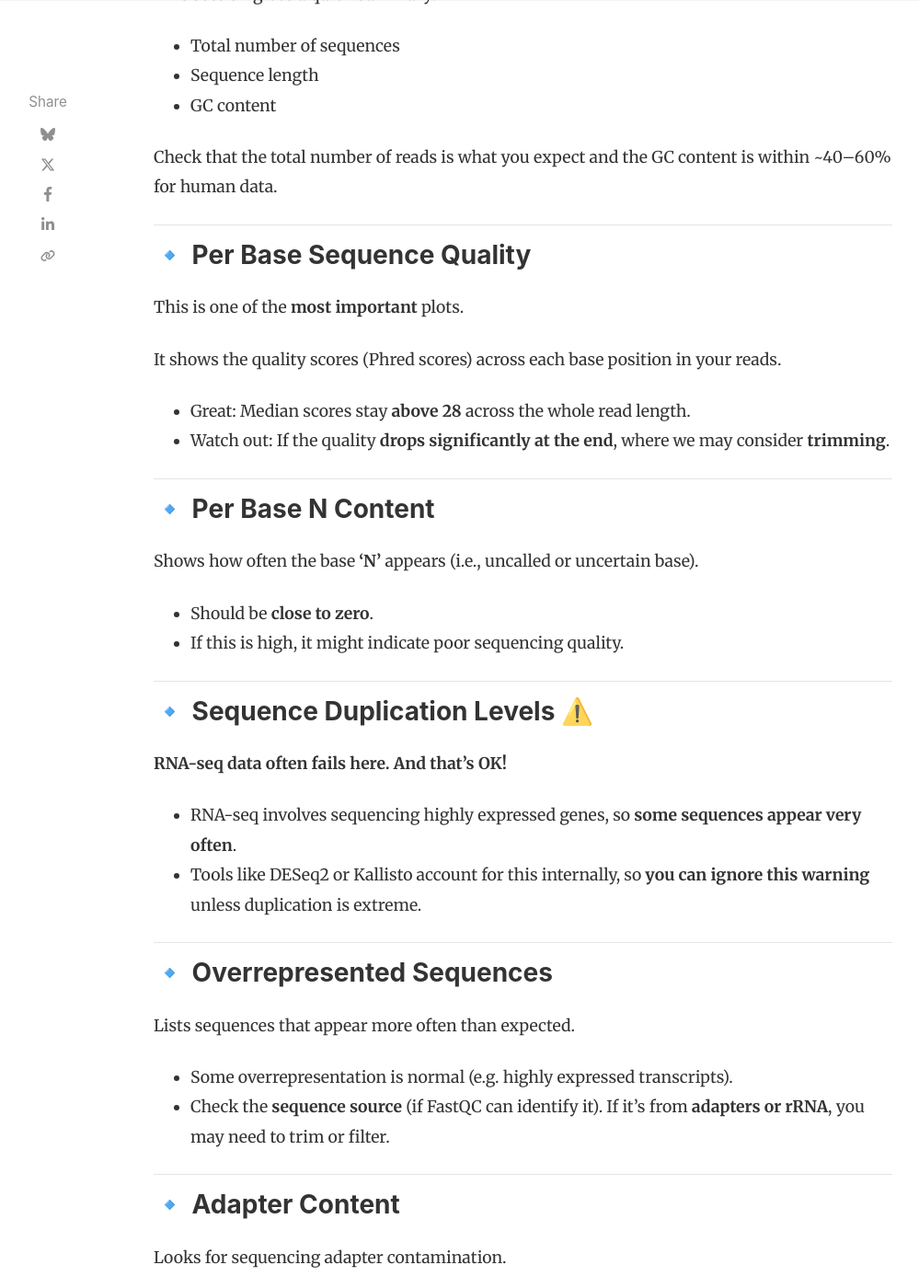
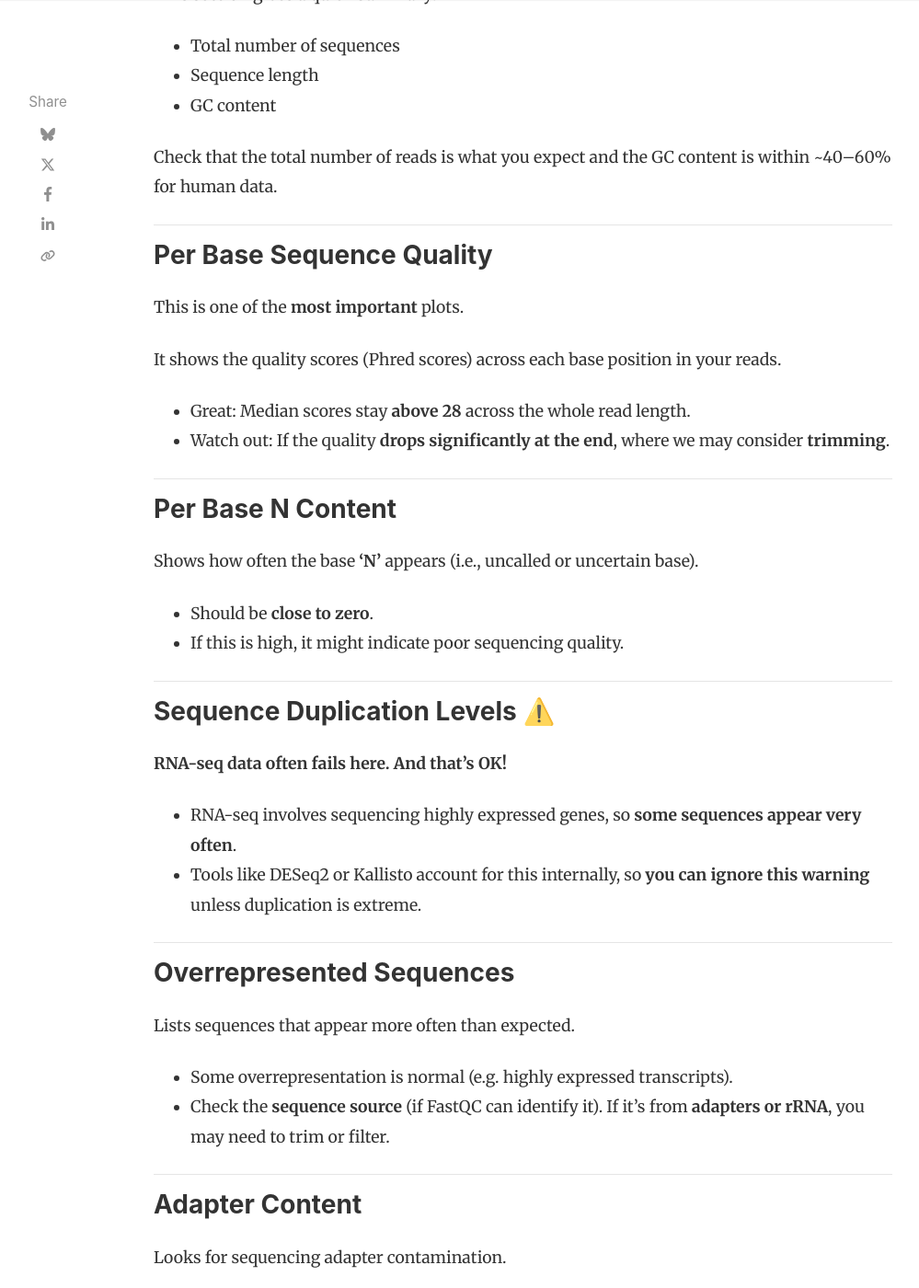
Before and after one commit to DjoserGenomics/djosergenomics.github.io, a Jekyll site: the page built from _posts/2025-08-06-Scroll-2-Hesy-Ras-Diagnostics.md, in a window 1280 px wide and 1400 px high, scrolled down 4800 px. Shown: the whole window at 92% size, without its empty margins (118-1117 px from the left). Built offline with Jekyll 4.4.1, drawn with Linux system fonts in a browser that asks for light colours; nearby versions of some CDN libraries; comment, search, counter and statistics services are not loaded; some of the changed text lies outside the part shown.

```diff
--- a/_posts/2025-08-06-Scroll-2-Hesy-Ras-Diagnostics.md
+++ b/_posts/2025-08-06-Scroll-2-Hesy-Ras-Diagnostics.md
@@ -31,7 +31,7 @@ Let’s dive into **Quality Control**.
 
 ---
 
-## 🧪 <a id="what-is-quality-control-in-rna-seq">What is Quality Control in RNA-seq?</a>
+## <a id="what-is-quality-control-in-rna-seq">What is Quality Control in RNA-seq?</a>
 
 Before diving into transcriptomic analysis, we need to verify the integrity and reliability of our raw sequencing data. This is called **Quality Control (QC)**, a critical checkpoint that helps us identify issues like:
 
@@ -44,7 +44,7 @@ Skipping this step is like building a house without checking if your bricks are
 
 ---
 
-## ⚠️ <a id="why-qc-matters-before-analysis"> Why QC Matters Before Analysis</a>
+## <a id="why-qc-matters-before-analysis"> Why QC Matters Before Analysis</a>
 
 Downstream RNA-seq analysis tools like DESeq2 or edgeR **assume your input is clean**. If poor-quality data sneaks through:
 
@@ -60,7 +60,7 @@ Performing QC ensures:
 
 ---
 
-## 🛠️ <a id="common-qc-tools-for-rna-seq">Common QC Tools for RNA-seq</a>
+## <a id="common-qc-tools-for-rna-seq">Common QC Tools for RNA-seq</a>
 
 Several tools are widely used for QC in RNA-seq workflows:
 
@@ -78,7 +78,7 @@ For this tutorial, we’ll use **FastQC**, one of the most widely used and begin
 
 ---
 
-## ⚙️ <a id="installing-fastqc--multiqc-on-google-colab">Installing FastQC & MultiQC on Google Colab</a>
+## <a id="installing-fastqc--multiqc-on-google-colab">Installing FastQC & MultiQC on Google Colab</a>
 
 We’ll first install the tools.
 
@@ -98,7 +98,7 @@ Run the following code in a Colab cell:
 
 ---
 
-## ▶️ <a id="running-fastqc">Running FastQC</a>
+## <a id="running-fastqc">Running FastQC</a>
 
 Running FastQC is simple. You give it your FASTQ files, and it generates a report. You can also specify an output directory to keep things organized.
 
@@ -131,7 +131,7 @@ for dataset in FASTQs:
 
 ---
 
-## 📊 <a id="interpreting-the-fastqc-reports">Interpreting the FastQC Reports</a>
+## <a id="interpreting-the-fastqc-reports">Interpreting the FastQC Reports</a>
 
 After running **FastQC**, you’ll find an HTML report for each FASTQ file inside the `FASTQC_reports` folder. Open the `.html` file in a browser and explore the results.
 
@@ -147,7 +147,7 @@ Here’s what to focus on:
 
 ---
 
-### 🔹 Basic Statistics
+### Basic Statistics
 
 This section gives a quick summary:
 
@@ -159,7 +159,7 @@ Check that the total number of reads is what you expect and the GC content is wi
 
 ---
 
-### 🔹 Per Base Sequence Quality
+### Per Base Sequence Quality
 
 This is one of the **most important** plots.
 
@@ -170,7 +170,7 @@ It shows the quality scores (Phred scores) across each base position in your rea
 
 ---
 
-### 🔹 Per Base N Content
+### Per Base N Content
 
 Shows how often the base **‘N’** appears (i.e., uncalled or uncertain base).
 
@@ -179,7 +179,7 @@ Shows how often the base **‘N’** appears (i.e., uncalled or uncertain base).
 
 ---
 
-### 🔹 Sequence Duplication Levels ⚠️
+### Sequence Duplication Levels ⚠️
 
 **RNA-seq data often fails here. And that’s OK!**
 
@@ -188,7 +188,7 @@ Shows how often the base **‘N’** appears (i.e., uncalled or uncertain base).
 
 ---
 
-### 🔹 Overrepresented Sequences
+### Overrepresented Sequences
 
 Lists sequences that appear more often than expected.
 
@@ -197,7 +197,7 @@ Lists sequences that appear more often than expected.
 
 ---
 
-### 🔹 Adapter Content
+### Adapter Content
 
 Looks for sequencing adapter contamination.
 
@@ -207,7 +207,7 @@ Looks for sequencing adapter contamination.
 
 ---
 
-### 🔍 Should You Trim?
+### Should You Trim?
 
 - If your quality drops severely at the end of reads, or there’s strong adapter contamination, consider trimming.
 - For **clean data (like ours)**, trimming isn’t necessary.
@@ -215,7 +215,7 @@ Looks for sequencing adapter contamination.
 
 ---
 
-## 📦 <a id="bonus-summarizing-results-with-multiqc">Bonus: Summarizing Results with MultiQC</a>
+## <a id="bonus-summarizing-results-with-multiqc">Bonus: Summarizing Results with MultiQC</a>
 
 When working with **multiple samples**, it becomes tedious to manually open and compare each individual FastQC report.
 
@@ -223,14 +223,14 @@ That’s where **MultiQC** comes in.
 
 MultiQC scans your report directory and automatically generates a single **interactive summary HTML report** that consolidates all FastQC outputs.
 
-### ✅ Why Use MultiQC?
+### Why Use MultiQC?
 
 - Saves time and effort
 - Makes cross-sample comparisons easy
 - Helps spot sample-specific issues
 - Looks great in reports and presentations
 
-### ▶️ Run MultiQC in Colab
+### Run MultiQC in Colab
 
 Assuming you already installed it earlier:
 
@@ -242,7 +242,7 @@ This will generate a file named `multiqc_report.html` in your working directory.
 
 ---
 
-## 📊 <a id="interpreting-the-multiqc-report">Interpreting the MultiQC Report (Same as FastQC)</a>
+## <a id="interpreting-the-multiqc-report">Interpreting the MultiQC Report (Same as FastQC)</a>
 
 MultiQC aggregates all your FastQC reports into a single HTML file, making it easier to compare samples.
 
```
Also changed, not shown: _posts/2025-08-05-Scroll-1-Imhoteps-Insights.md (+10 -10 lines).
